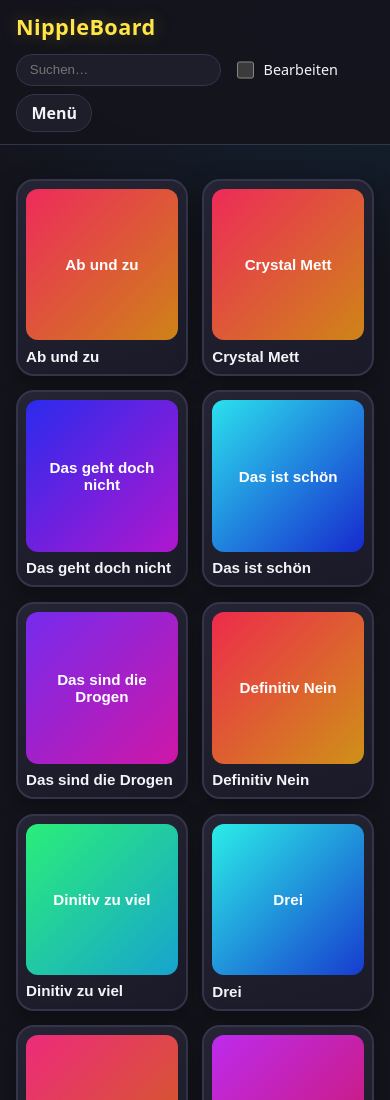
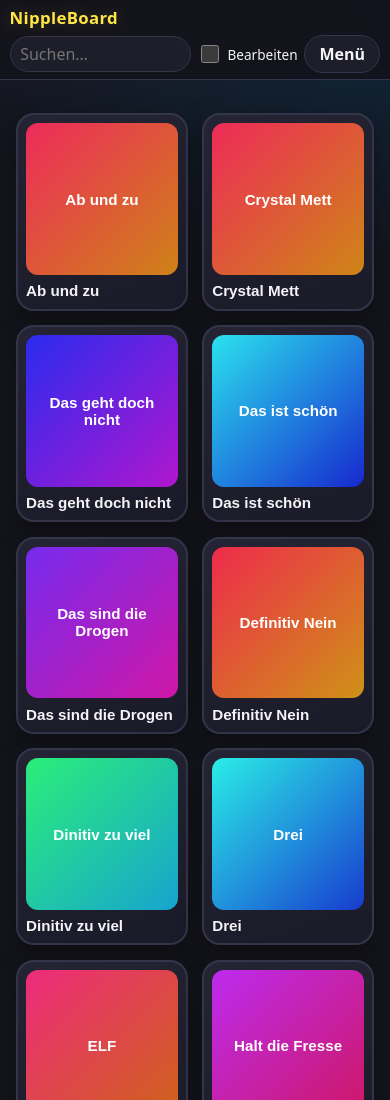
Before and after one commit to krix/NippleBoard, a plain HTML site: page index.html in a window 390 px wide. Shown: the top 1100 px of the page. Drawn offline with Linux system fonts and the light colour scheme.

Commit message:
feat: enlarge playback view and optimize mobile header

```diff
--- a/app.js
+++ b/app.js
@@ -421,6 +421,7 @@ function playClip(id) {
   playbackVideo.currentTime = 0;
   currentClipId = id;
   highlightActive();
+  try { card.scrollIntoView({ block: 'nearest', behavior: 'smooth' }); } catch (_) {}
   const p = playbackVideo.play();
   if (p && p.catch) p.catch((err) => {
     console.warn('Playback failed', err);
--- a/style.css
+++ b/style.css
@@ -32,23 +32,41 @@ body {
 
 .topbar {
   position: sticky; top: 0; z-index: 20;
-  background: rgba(20,20,28,.92);
+  background: rgba(20,20,28,.95);
   backdrop-filter: blur(8px);
   border-bottom: 1px solid var(--border);
-  padding: .75rem 1rem;
-  display: flex; flex-wrap: wrap; gap: .75rem 1rem; align-items: center; justify-content: space-between;
+  padding: calc(.5rem + env(safe-area-inset-top, 0px)) 1rem .5rem;
+  display: flex; flex-wrap: wrap; gap: .5rem .75rem; align-items: center; justify-content: space-between;
 }
-.brand { display: flex; align-items: center; gap: .5rem; }
-.brand h1 { margin: 0; font-size: 1.35rem; letter-spacing: .02em; color: var(--accent-2); text-shadow: 0 0 18px rgba(255,230,70,.25); }
+.brand { display: flex; align-items: center; gap: .5rem; min-width: 0; }
+.brand h1 { margin: 0; font-size: 1.3rem; letter-spacing: .02em; color: var(--accent-2); text-shadow: 0 0 18px rgba(255,230,70,.25); }
 .badge { font-size: .75rem; padding: .15rem .5rem; border-radius: 999px; background: #444; color: #fff; }
-.controls { display: flex; flex-wrap: wrap; gap: .5rem .75rem; align-items: center; }
+.controls { display: flex; flex-wrap: wrap; gap: .4rem .5rem; align-items: center; flex: 1 1 320px; justify-content: flex-end; }
+.search-wrap { flex: 1 1 10rem; min-width: 0; }
 .search-wrap input { accent-color: var(--accent); }
 .search-wrap input {
   background: var(--bg-elev); color: var(--text); border: 1px solid var(--border);
-  border-radius: 999px; padding: .45rem .8rem; min-width: 10rem;
+  border-radius: 999px; padding: .4rem .75rem; width: 100%; min-width: 0; font: inherit;
 }
-.toggle { display: inline-flex; align-items: center; gap: .4rem; cursor: pointer; font-size: .9rem; }
+.toggle { display: inline-flex; align-items: center; gap: .35rem; cursor: pointer; font-size: .9rem; white-space: nowrap; }
 .toggle input { accent-color: var(--accent); width: 1.1rem; height: 1.1rem; }
+
+@media (max-width: 600px) {
+  .topbar {
+    padding: calc(.35rem + env(safe-area-inset-top, 0px)) .6rem .35rem;
+    gap: .35rem .4rem;
+  }
+  .brand h1 { font-size: 1.05rem; }
+  .controls {
+    flex: 1 1 100%;
+    justify-content: stretch;
+    gap: .35rem .4rem;
+  }
+  .search-wrap { flex: 1 1 7rem; }
+  .search-wrap input { padding: .35rem .6rem; font-size: 16px; }
+  .toggle { font-size: .85rem; }
+  .btn { padding: .35rem .6rem; font-size: .85rem; }
+}
 
 .btn {
   appearance: none; border: 1px solid transparent; border-radius: 999px;
@@ -97,11 +115,20 @@ main { padding: .5rem 1rem 2rem; }
 }
 .clip-card:hover { border-color: #4a4a66; }
 .clip-card:active { transform: scale(.98); }
-.clip-card.playing { border-color: var(--accent); box-shadow: 0 0 0 2px rgba(255,45,149,.35), var(--shadow); }
+.clip-card.playing {
+  border-color: var(--accent);
+  box-shadow: 0 0 0 2px rgba(255,45,149,.35), var(--shadow);
+  grid-column: 1 / -1;
+  z-index: 5;
+}
 .clip-card.is-hidden { opacity: .55; }
 .clip-card .thumb {
   width: 100%; aspect-ratio: 1 / 1; border-radius: 12px; overflow: hidden;
   background: #111; display: flex; align-items: center; justify-content: center; position: relative;
+}
+.clip-card.playing .thumb {
+  aspect-ratio: 16 / 9;
+  max-height: min(72vh, 720px);
 }
 .clip-card .thumb img { width: 100%; height: 100%; object-fit: cover; display: block; }
 .thumb-fallback {
@@ -133,6 +160,9 @@ body.edit-mode .clip-card.drop-target { border-color: var(--accent-2); box-shado
 .clip-card .thumb video.playback-video {
   width: 100%; height: 100%; object-fit: cover; display: block; background: #000;
 }
+.clip-card.playing .thumb video.playback-video {
+  object-fit: contain;
+}
 
 /* Modal */
 .modal {
--- a/sw.js
+++ b/sw.js
@@ -1,4 +1,4 @@
-const CACHE_VERSION = 'nippleboard-v4';
+const CACHE_VERSION = 'nippleboard-v5';
 const CACHE_NAME = `nippleboard-${CACHE_VERSION}`;
 const APP_SHELL = [
   './',
```
